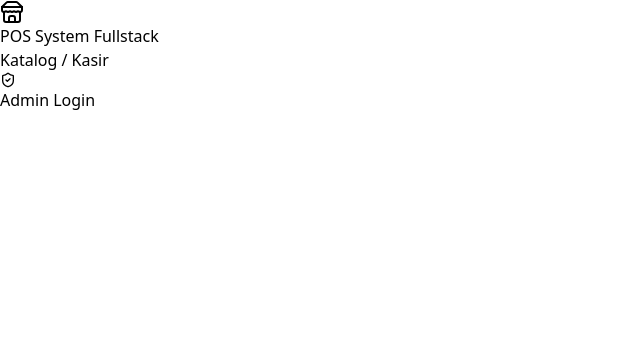
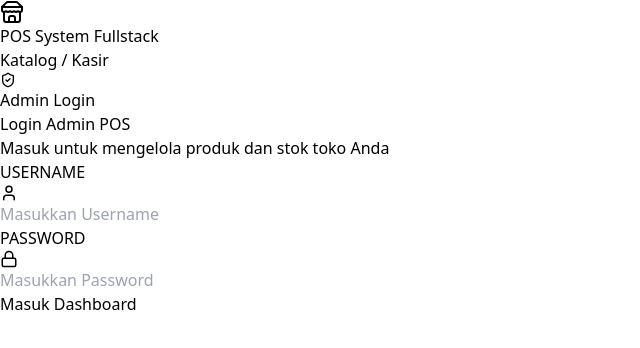
Before and after one commit to ariftsellerid/Pos-cost, a React (Vite) app in the folder frontend/: page /admin/login in a window 1280 px wide. Shown: the top 348 px of the page, without its empty margins (0-640 px from the left). Built offline with nearby package versions, Linux system fonts and the light colour scheme.

Commit message:
Update App.jsx

```diff
--- a/frontend/src/App.jsx
+++ b/frontend/src/App.jsx
@@ -22,8 +22,8 @@ export default function App() {
 
       <Routes>
         <Route path="/" element={<CustomerPOS />} />
-        <Route path="./pages/AdminLogin" element={<AdminLogin />} />
-        <Route path="./pages/AdminDashboard" element={<AdminDashboard />} />
+        <Route path="/admin/login" element={<AdminLogin />} />
+        <Route path="/admin/dashboard" element={<AdminDashboard />} />
       </Routes>
     </BrowserRouter>
   );
```
